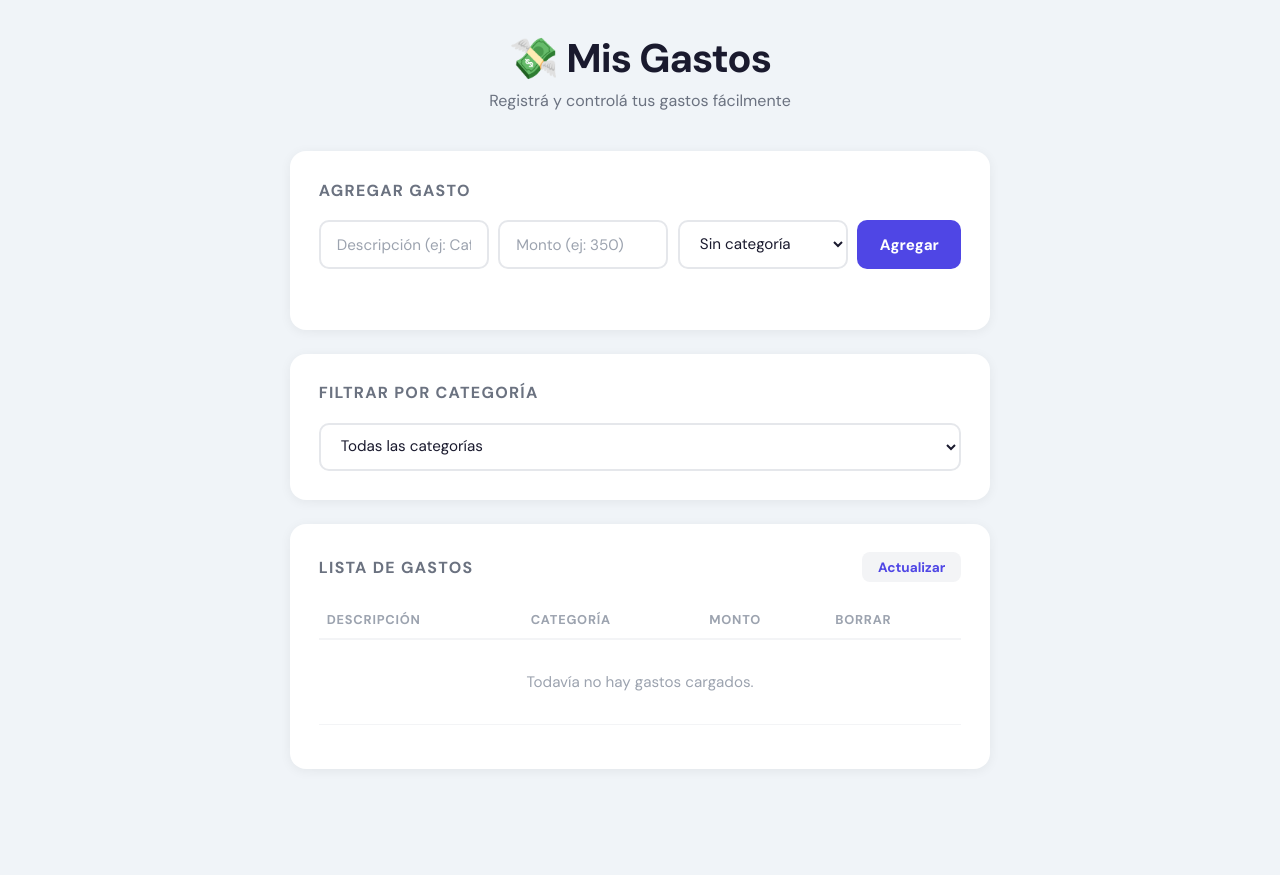
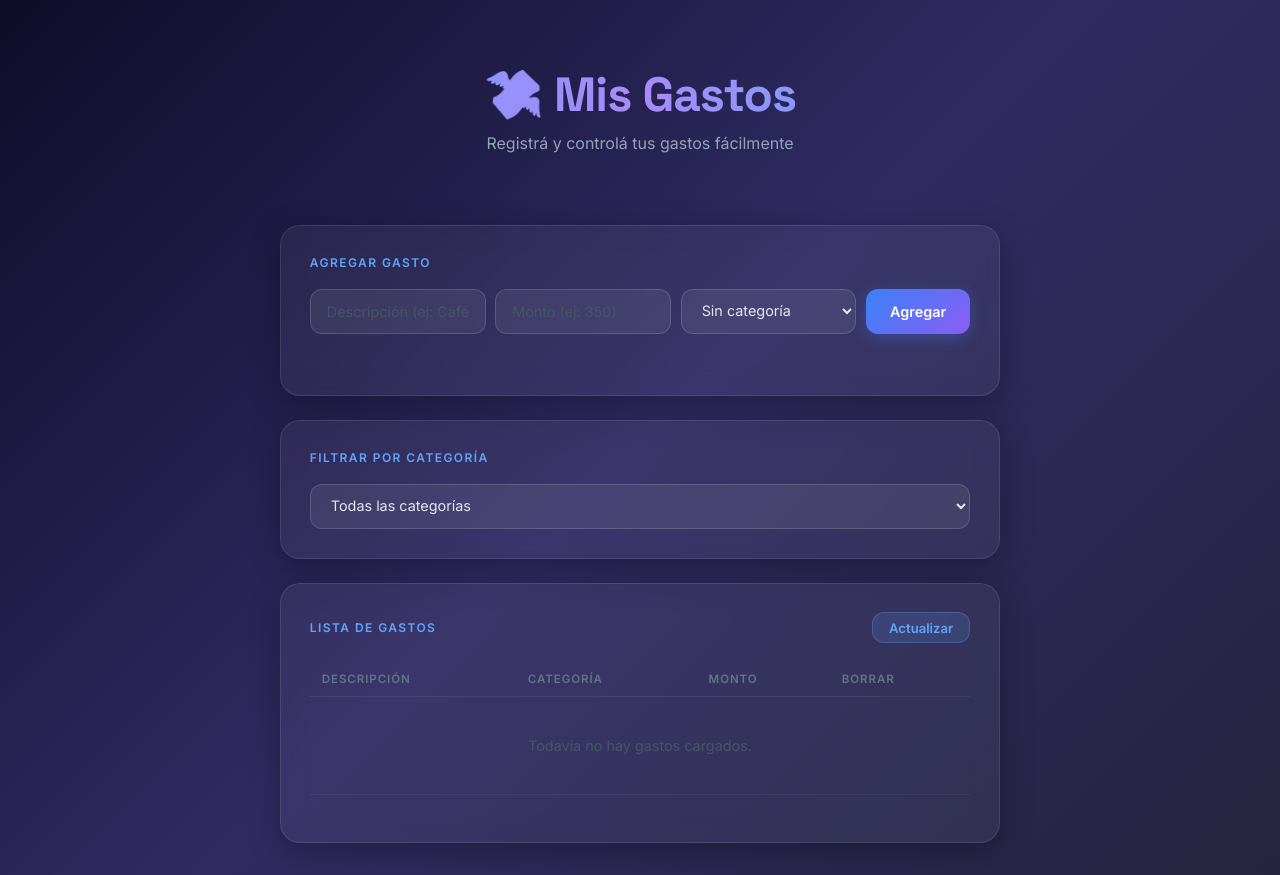
Before and after one commit to LucasAcuse/gastos-app, a Flask app: page / in a window 1280 px wide. Before the commit the page ends 769 px from the top, so only its background shows below. Run offline with Flask 3, Linux system fonts and the light colour scheme; data that the repository does not hold is empty.

Commit message:
Update style.css

```diff
--- a/static/style.css
+++ b/static/style.css
@@ -1,4 +1,6 @@
-@import url('https://fonts.googleapis.com/css2?family=DM+Sans:wght@400;500;700&family=DM+Mono&display=swap');
+
+
+@import url('https://fonts.googleapis.com/css2?family=Inter:wght@400;500;600;700&family=Space+Grotesk:wght@500;700&display=swap');
 
 *, *::before, *::after {
     box-sizing: border-box;
@@ -7,33 +9,38 @@
 }
 
 body {
-    font-family: 'DM Sans', sans-serif;
-    background-color: #f0f4f8;
-    color: #1a1a2e;
+    font-family: 'Inter', sans-serif;
+    background: linear-gradient(135deg, #0f0c29, #302b63, #24243e);
     min-height: 100vh;
     padding: 2rem 1rem;
+    color: #e2e8f0;
 }
 
 header {
     text-align: center;
     margin-bottom: 2.5rem;
+    padding: 2rem;
 }
 
 header h1 {
-    font-size: 2.5rem;
+    font-family: 'Space Grotesk', sans-serif;
+    font-size: 3rem;
     font-weight: 700;
+    background: linear-gradient(90deg, #60a5fa, #a78bfa, #38bdf8);
+    -webkit-background-clip: text;
+    -webkit-text-fill-color: transparent;
+    background-clip: text;
     letter-spacing: -1px;
-    color: #1a1a2e;
+    margin-bottom: 0.5rem;
 }
 
 header p {
-    margin-top: 0.4rem;
-    color: #6b7280;
+    color: #94a3b8;
     font-size: 1rem;
 }
 
 main {
-    max-width: 700px;
+    max-width: 720px;
     margin: 0 auto;
     display: flex;
     flex-direction: column;
@@ -41,18 +48,25 @@ main {
 }
 
 section {
-    background: #ffffff;
-    border-radius: 16px;
+    background: rgba(255, 255, 255, 0.05);
+    backdrop-filter: blur(12px);
+    border: 1px solid rgba(255, 255, 255, 0.1);
+    border-radius: 20px;
     padding: 1.8rem;
-    box-shadow: 0 2px 12px rgba(0, 0, 0, 0.06);
+    box-shadow: 0 8px 32px rgba(0, 0, 0, 0.3);
+    transition: border-color 0.3s;
+}
+
+section:hover {
+    border-color: rgba(96, 165, 250, 0.3);
 }
 
 section h2 {
-    font-size: 1rem;
-    font-weight: 700;
+    font-size: 0.75rem;
+    font-weight: 600;
     text-transform: uppercase;
-    letter-spacing: 0.08em;
-    color: #6b7280;
+    letter-spacing: 0.12em;
+    color: #60a5fa;
     margin-bottom: 1.2rem;
 }
 
@@ -65,40 +79,48 @@ section h2 {
 input, select {
     flex: 1;
     min-width: 130px;
-    padding: 0.7rem 1rem;
-    border: 2px solid #e5e7eb;
-    border-radius: 10px;
-    font-family: 'DM Sans', sans-serif;
-    font-size: 0.95rem;
-    color: #1a1a2e;
-    transition: border-color 0.2s;
+    padding: 0.75rem 1rem;
+    background: rgba(255, 255, 255, 0.07);
+    border: 1px solid rgba(255, 255, 255, 0.15);
+    border-radius: 12px;
+    font-family: 'Inter', sans-serif;
+    font-size: 0.9rem;
+    color: #e2e8f0;
     outline: none;
-    background: white;
+    transition: border-color 0.2s, background 0.2s;
 }
 
 input:focus, select:focus {
-    border-color: #4f46e5;
+    border-color: #60a5fa;
+    background: rgba(96, 165, 250, 0.08);
 }
 
 input::placeholder {
-    color: #9ca3af;
+    color: #475569;
+}
+
+select option {
+    background: #1e1b4b;
+    color: #e2e8f0;
 }
 
 button {
-    padding: 0.7rem 1.4rem;
-    background-color: #4f46e5;
+    padding: 0.75rem 1.5rem;
+    background: linear-gradient(135deg, #3b82f6, #8b5cf6);
     color: white;
     border: none;
-    border-radius: 10px;
-    font-family: 'DM Sans', sans-serif;
-    font-size: 0.95rem;
+    border-radius: 12px;
+    font-family: 'Inter', sans-serif;
+    font-size: 0.9rem;
     font-weight: 600;
     cursor: pointer;
-    transition: background-color 0.2s, transform 0.1s;
+    transition: opacity 0.2s, transform 0.1s, box-shadow 0.2s;
+    box-shadow: 0 4px 15px rgba(59, 130, 246, 0.3);
 }
 
 button:hover {
-    background-color: #4338ca;
+    opacity: 0.9;
+    box-shadow: 0 6px 20px rgba(59, 130, 246, 0.5);
 }
 
 button:active {
@@ -107,7 +129,7 @@ button:active {
 
 #mensaje {
     margin-top: 0.8rem;
-    font-size: 0.9rem;
+    font-size: 0.88rem;
     min-height: 1.2rem;
 }
 
@@ -124,77 +146,102 @@ button:active {
 
 .btn-ver {
     padding: 0.4rem 1rem;
-    font-size: 0.85rem;
-    background-color: #f3f4f6;
-    color: #4f46e5;
-    border-radius: 8px;
+    font-size: 0.82rem;
+    background: rgba(96, 165, 250, 0.15);
+    color: #60a5fa;
+    border: 1px solid rgba(96, 165, 250, 0.3);
+    box-shadow: none;
 }
 
 .btn-ver:hover {
-    background-color: #e5e7eb;
+    background: rgba(96, 165, 250, 0.25);
+    box-shadow: none;
+    opacity: 1;
 }
 
 .btn-borrar {
-    padding: 0.3rem 0.6rem;
-    background-color: #fee2e2;
-    color: #ef4444;
+    padding: 0.35rem 0.7rem;
+    background: rgba(239, 68, 68, 0.15);
+    color: #f87171;
+    border: 1px solid rgba(239, 68, 68, 0.3);
     border-radius: 8px;
-    font-size: 0.9rem;
+    font-size: 0.85rem;
+    box-shadow: none;
 }
 
 .btn-borrar:hover {
-    background-color: #fecaca;
+    background: rgba(239, 68, 68, 0.25);
+    box-shadow: none;
+    opacity: 1;
 }
 
 table {
     width: 100%;
     border-collapse: collapse;
-    font-size: 0.95rem;
+    font-size: 0.9rem;
 }
 
 thead tr {
-    border-bottom: 2px solid #f3f4f6;
+    border-bottom: 1px solid rgba(255, 255, 255, 0.08);
 }
 
 th {
     text-align: left;
-    padding: 0.6rem 0.5rem;
-    font-size: 0.8rem;
-    font-weight: 700;
+    padding: 0.6rem 0.75rem;
+    font-size: 0.72rem;
+    font-weight: 600;
     text-transform: uppercase;
-    letter-spacing: 0.06em;
-    color: #9ca3af;
+    letter-spacing: 0.08em;
+    color: #64748b;
 }
 
 td {
-    padding: 0.75rem 0.5rem;
-    border-bottom: 1px solid #f3f4f6;
+    padding: 0.85rem 0.75rem;
+    border-bottom: 1px solid rgba(255, 255, 255, 0.05);
+    color: #cbd5e1;
+}
+
+tbody tr:hover {
+    background: rgba(255, 255, 255, 0.03);
 }
 
 td:nth-child(3) {
-    font-family: 'DM Mono', monospace;
-    color: #4f46e5;
     font-weight: 600;
+    color: #60a5fa;
+    font-variant-numeric: tabular-nums;
+}
+
+.categoria-badge {
+    display: inline-block;
+    padding: 0.2rem 0.6rem;
+    background: rgba(139, 92, 246, 0.15);
+    color: #a78bfa;
+    border: 1px solid rgba(139, 92, 246, 0.3);
+    border-radius: 6px;
+    font-size: 0.78rem;
+    font-weight: 500;
 }
 
 .vacio {
     text-align: center;
-    color: #9ca3af;
-    font-family: 'DM Sans', sans-serif;
-    padding: 2rem 0;
+    color: #475569;
+    font-size: 0.9rem;
+    padding: 2.5rem 0;
 }
 
 .total {
-    margin-top: 1rem;
+    margin-top: 1.2rem;
     text-align: right;
-    font-size: 1.1rem;
+    font-size: 1.2rem;
     font-weight: 700;
-    color: #1a1a2e;
-    font-family: 'DM Mono', monospace;
+    background: linear-gradient(90deg, #60a5fa, #a78bfa);
+    -webkit-background-clip: text;
+    -webkit-text-fill-color: transparent;
+    background-clip: text;
 }
 
 @media (max-width: 480px) {
-    header h1 { font-size: 1.8rem; }
+    header h1 { font-size: 2rem; }
     .campos { flex-direction: column; }
     button { width: 100%; }
 }
```
